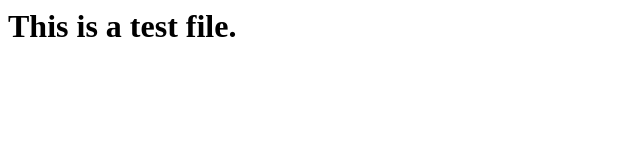
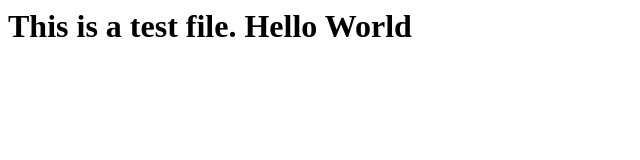
Before and after one commit to Priyayadav-Microsoft/DevOps_TestEnv, a plain HTML site: page index.html in a window 1280 px wide. Shown: the whole page, without its empty margins (0-640 px from the left). Drawn offline with Linux system fonts and the light colour scheme.

Commit message:
again testing

```diff
--- a/index.html
+++ b/index.html
@@ -1,3 +1,4 @@
 <h1>
 This is a test file.
+Hello World
 <h1>
```
